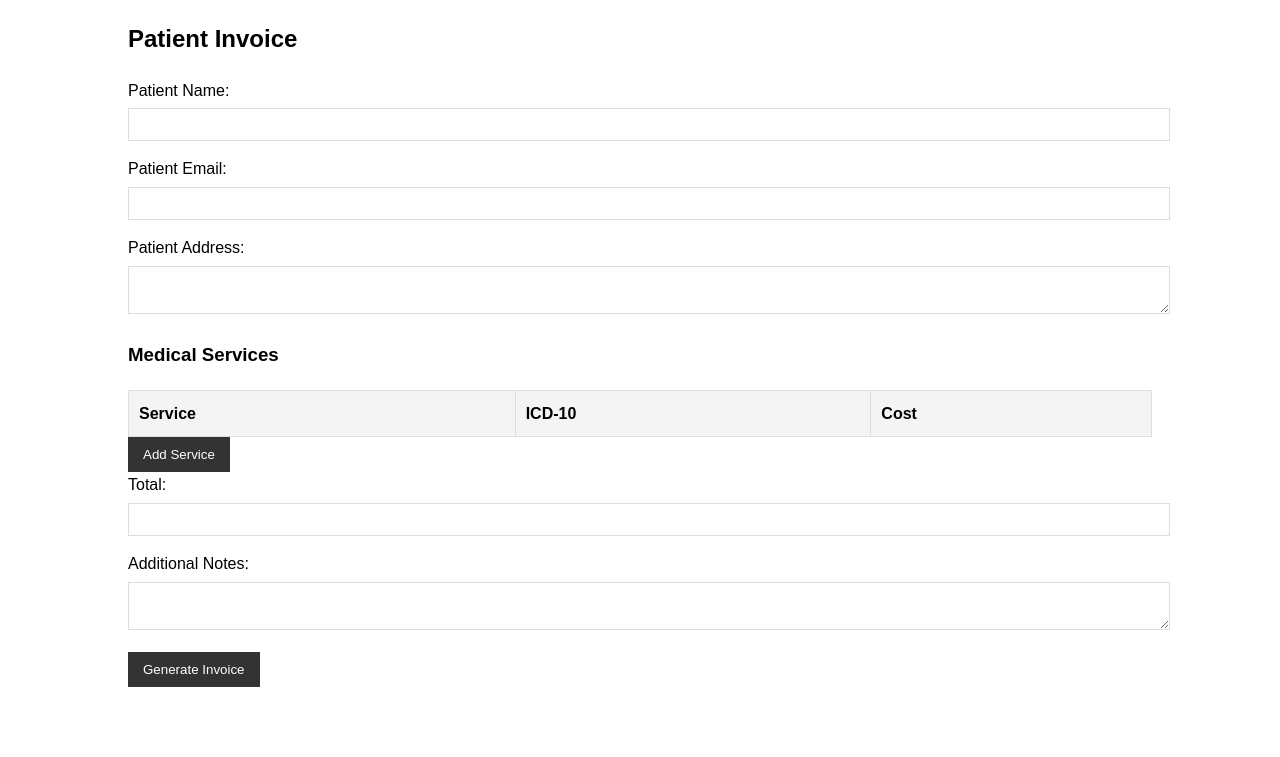
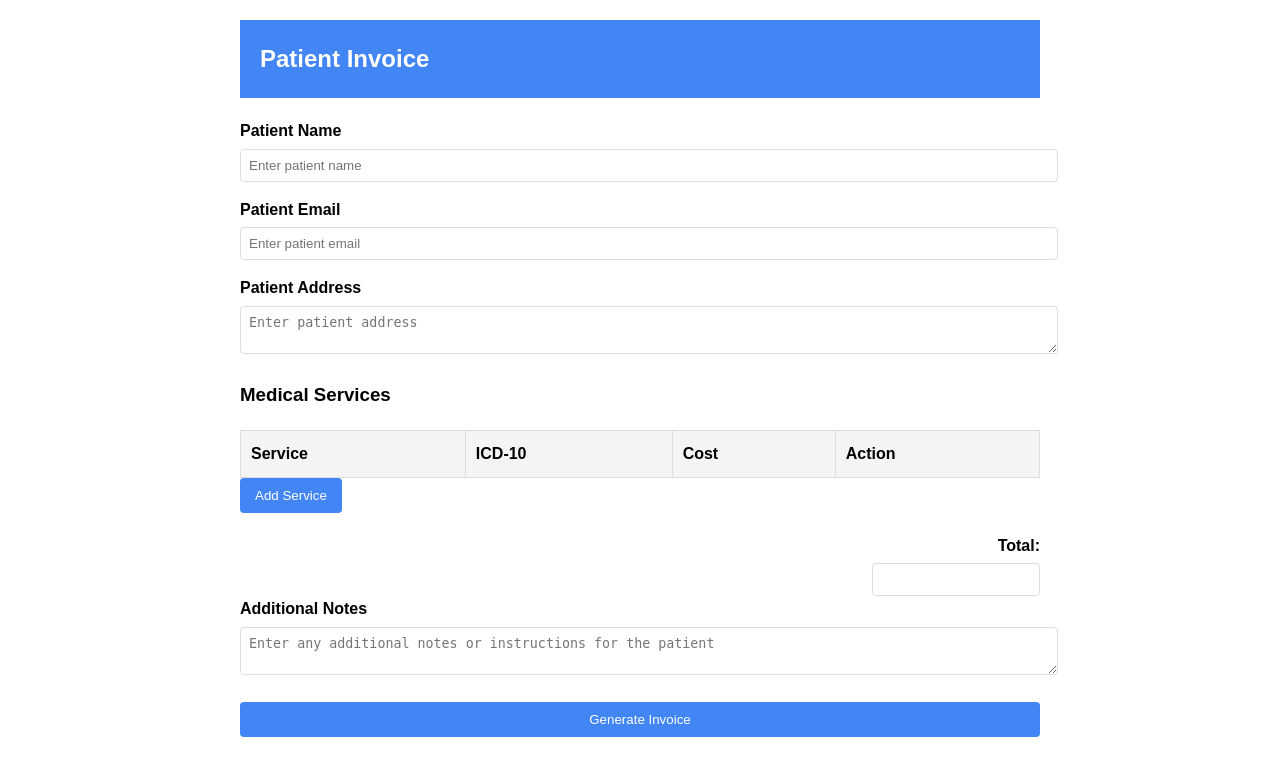
Before and after one commit to raimp001/MedBillOnChain-2, a Flask app: page /invoice/1 in a window 1280 px wide. Shown: the part 78-835 px from the top of the page. Before the commit the page ends 765 px from the top, so only its background shows below. Run offline with Flask 3, Linux system fonts and the light colour scheme; the visitor is signed in with stand-in values (Sample User, id 1); lists and menus that the app fills with data are empty.

```diff
--- a/static/css/styles.css
+++ b/static/css/styles.css
@@ -33,34 +33,50 @@ nav a {
     text-decoration: none;
 }
 
-form div {
+.invoice-container {
+    max-width: 800px;
+    margin: 0 auto;
+    padding: 20px;
+}
+
+.invoice-title {
+    background-color: #4285F4;
+    color: white;
+    padding: 20px;
+    margin: 0 0 20px 0;
+    font-size: 24px;
+}
+
+.form-group {
     margin-bottom: 15px;
 }
 
 label {
     display: block;
     margin-bottom: 5px;
+    font-weight: bold;
 }
 
 input[type="text"],
 input[type="email"],
-input[type="password"],
 textarea {
     width: 100%;
     padding: 8px;
     border: 1px solid #ddd;
+    border-radius: 4px;
 }
 
 button {
-    background: #333;
+    background: #4285F4;
     color: #fff;
     padding: 10px 15px;
     border: none;
     cursor: pointer;
+    border-radius: 4px;
 }
 
 button:hover {
-    background: #444;
+    background: #3367D6;
 }
 
 table {
@@ -78,3 +94,19 @@ th, td {
 th {
     background-color: #f4f4f4;
 }
+
+.total-section {
+    margin-top: 20px;
+    text-align: right;
+}
+
+#total {
+    font-weight: bold;
+    width: 150px;
+}
+
+.submit-button {
+    margin-top: 20px;
+    display: block;
+    width: 100%;
+}
--- a/static/js/invoice.js
+++ b/static/js/invoice.js
@@ -1,16 +1,16 @@
 document.addEventListener('DOMContentLoaded', function() {
+    const invoiceForm = document.getElementById('invoice-form');
+    if (invoiceForm) {
         const addServiceButton = document.getElementById('add-service');
         const servicesList = document.getElementById('services-list');
         const totalInput = document.getElementById('total');
-    const invoiceForm = document.getElementById('invoice-form');
 
-    if (addServiceButton && servicesList && totalInput && invoiceForm) {
+        if (addServiceButton && servicesList && totalInput) {
             addServiceButton.addEventListener('click', addService);
             invoiceForm.addEventListener('submit', generateInvoice);
         }
 
         function addService() {
-        if (servicesList) {
             const newRow = document.createElement('tr');
             newRow.innerHTML = `
                 <td><input type="text" name="service" required></td>
@@ -21,24 +21,19 @@ document.addEventListener('DOMContentLoaded', function() {
             servicesList.appendChild(newRow);
             updateTotal();
         }
-    }
 
         window.removeService = function(button) {
-        if (button && button.closest) {
             const row = button.closest('tr');
             if (row && row.parentNode) {
                 row.parentNode.removeChild(row);
                 updateTotal();
             }
         }
-    }
 
         window.updateTotal = function() {
-        if (totalInput) {
             const costs = Array.from(document.getElementsByName('cost')).map(input => parseFloat(input.value) || 0);
             const total = costs.reduce((sum, cost) => sum + cost, 0);
             totalInput.value = total.toFixed(2);
-        }
         }
 
         function generateInvoice(event) {
@@ -49,14 +44,15 @@ document.addEventListener('DOMContentLoaded', function() {
                 patientName: document.getElementById('patient-name')?.value,
                 patientEmail: document.getElementById('patient-email')?.value,
                 patientAddress: document.getElementById('patient-address')?.value,
-            services: Array.from(servicesList?.children || []).map(row => ({
+                services: Array.from(servicesList.children).map(row => ({
                     service: row.querySelector('[name="service"]')?.value,
                     icd: row.querySelector('[name="icd"]')?.value,
                     cost: row.querySelector('[name="cost"]')?.value
                 })),
-            total: totalInput?.value,
+                total: totalInput.value,
                 additionalNotes: document.getElementById('additional-notes')?.value
             });
             alert('Invoice generated successfully!');
         }
+    }
 });
--- a/templates/invoice.html
+++ b/templates/invoice.html
@@ -1,20 +1,25 @@
 {% extends "base.html" %}
 
 {% block content %}
-<h2>Patient Invoice</h2>
+<div class="invoice-container">
+    <h2 class="invoice-title">Patient Invoice</h2>
     <form id="invoice-form">
-    <div>
-        <label for="patient-name">Patient Name:</label>
-        <input type="text" id="patient-name" name="patient-name" required>
+        <div class="patient-info">
+            <div class="form-group">
+                <label for="patient-name">Patient Name</label>
+                <input type="text" id="patient-name" name="patient-name" placeholder="Enter patient name" required>
             </div>
-    <div>
-        <label for="patient-email">Patient Email:</label>
-        <input type="email" id="patient-email" name="patient-email" required>
+            <div class="form-group">
+                <label for="patient-email">Patient Email</label>
+                <input type="email" id="patient-email" name="patient-email" placeholder="Enter patient email" required>
             </div>
-    <div>
-        <label for="patient-address">Patient Address:</label>
-        <textarea id="patient-address" name="patient-address" required></textarea>
+            <div class="form-group">
+                <label for="patient-address">Patient Address</label>
+                <textarea id="patient-address" name="patient-address" placeholder="Enter patient address" required></textarea>
             </div>
+        </div>
+
+        <div class="medical-services">
             <h3>Medical Services</h3>
             <table id="services-table">
                 <thead>
@@ -22,22 +27,25 @@
                         <th>Service</th>
                         <th>ICD-10</th>
                         <th>Cost</th>
+                        <th>Action</th>
                     </tr>
                 </thead>
-        <tbody id="services-list">
-            <!-- JavaScript will populate this -->
-        </tbody>
+                <tbody id="services-list"></tbody>
             </table>
             <button type="button" id="add-service">Add Service</button>
-    <div>
+        </div>
+
+        <div class="total-section">
             <label for="total">Total:</label>
             <input type="text" id="total" name="total" readonly>
         </div>
-    <div>
-        <label for="additional-notes">Additional Notes:</label>
-        <textarea id="additional-notes" name="additional-notes"></textarea>
+
+        <div class="form-group">
+            <label for="additional-notes">Additional Notes</label>
+            <textarea id="additional-notes" name="additional-notes" placeholder="Enter any additional notes or instructions for the patient"></textarea>
         </div>
-    <button type="submit">Generate Invoice</button>
+
+        <button type="submit" class="submit-button">Generate Invoice</button>
     </form>
-<script src="{{ url_for('static', filename='js/invoice.js') }}"></script>
+</div>
 {% endblock %}
```
Lines whose indentation alone changed are shown as unchanged.
